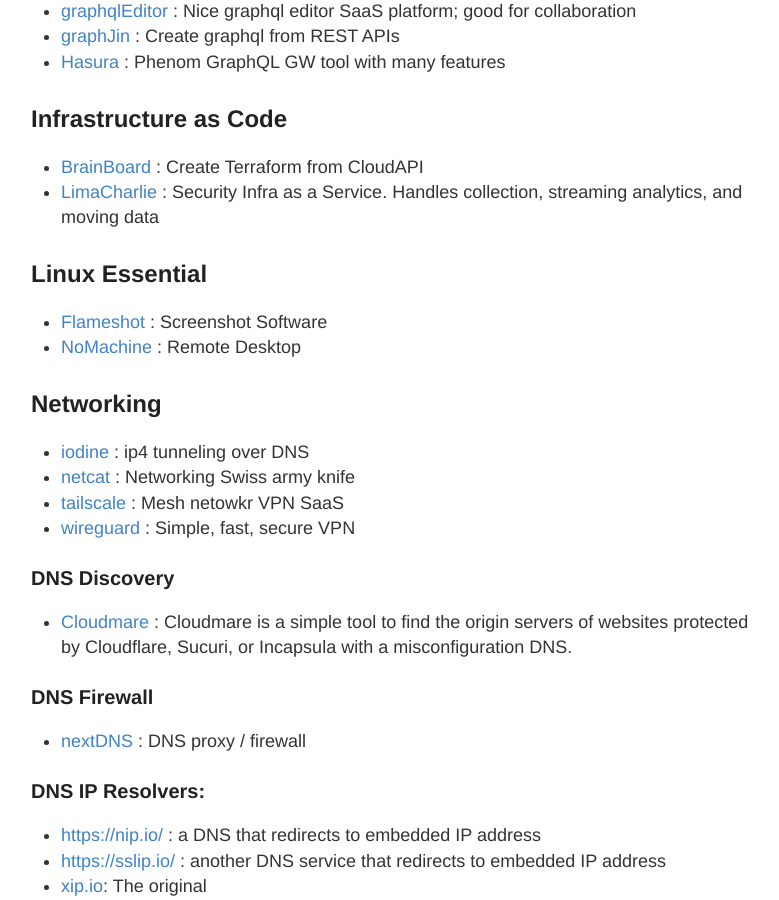
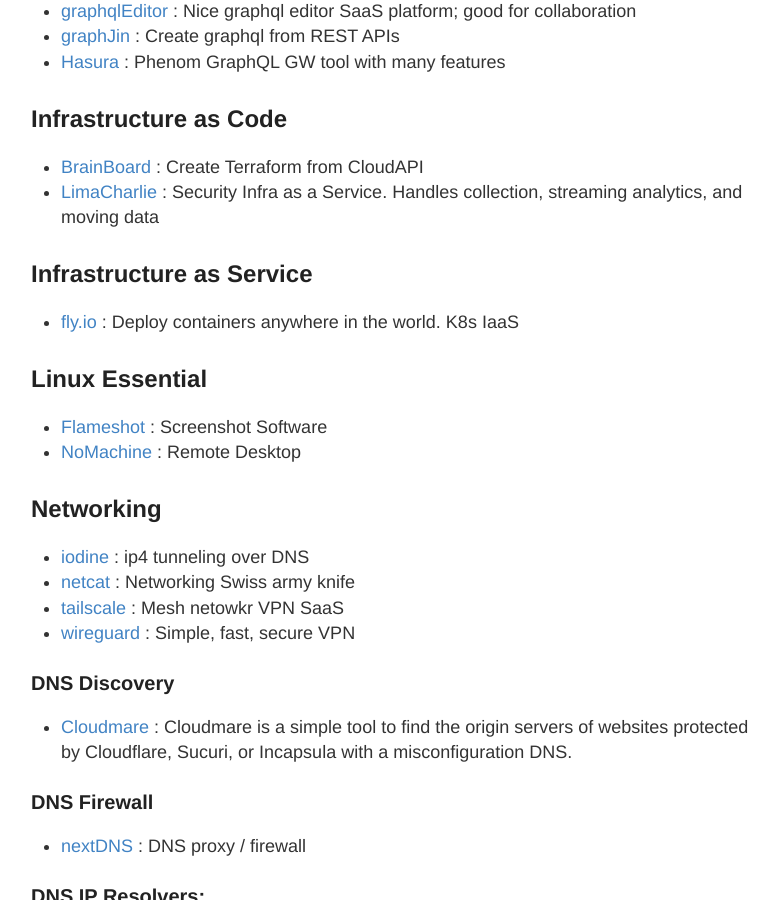
Before and after one commit to stevehenderson/stevehenderson.github.io, a Jekyll site: the page built from tools.md, in a window 1280 px wide and 900 px high, scrolled down 2798 px. Shown: the whole window, without its empty margins (249-1028 px from the left). Built offline with Jekyll 4.4.1, drawn with Linux system fonts in a browser that asks for light colours.

Commit message:
Update tools.md

```diff
--- a/tools.md
+++ b/tools.md
@@ -85,6 +85,9 @@
 ## Infrastructure as Code
    * [BrainBoard](https://www.brainboard.co/) : Create Terraform from CloudAPI
    * [LimaCharlie](https://limacharlie.io/) : Security Infra as a Service.  Handles collection, streaming analytics, and moving data
+
+## Infrastructure as Service
+   * [fly.io](https://fly.io/) : Deploy containers anywhere in the world.  K8s IaaS
 
 ## Linux Essential
    * [Flameshot](https://github.com/flameshot-org/flameshot) : Screenshot Software
```
